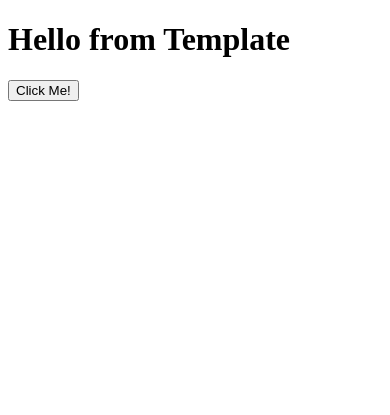
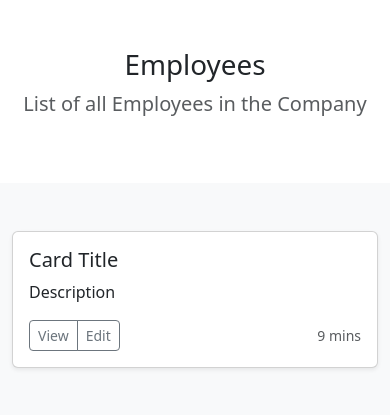
Before and after one commit to prattparedes/Django-CS, a Django app: page /employee/ in a window 390 px wide. Shown: the top 415 px of the page. Run offline with Django 4.2, Linux system fonts and the light colour scheme; some libraries are stand-ins or nearby versions.

Commit message:
Employee list html

```diff
--- a/learningDjango/employee/templates/index.html
+++ b/learningDjango/employee/templates/index.html
@@ -1,13 +1,165 @@
 <!DOCTYPE html>
 <html lang="en">
-<head>
-    <meta charset="UTF-8">
-    <meta http-equiv="X-UA-Compatible" content="IE=edge">
-    <meta name="viewport" content="width=device-width, initial-scale=1.0">
-    <title>Document</title>
-</head>
-<body>
-    <h1>Hello from Template</h1>
-    <button>Click Me!</button>
-</body>
+  <head>
+    <meta charset="utf-8" />
+    <meta name="viewport" content="width=device-width, initial-scale=1" />
+    <meta name="description" content="" />
+    <meta
+      name="author"
+      content="Mark Otto, Jacob Thornton, and Bootstrap contributors"
+    />
+    <meta name="generator" content="Hugo 0.104.2" />
+    <title>Blog Template · Bootstrap v5.2</title>
+
+    <!-- CSS only -->
+    <link
+      href="https://cdn.jsdelivr.net/npm/bootstrap@5.2.3/dist/css/bootstrap.min.css"
+      rel="stylesheet"
+      integrity="sha384-rbsA2VBKQhggwzxH7pPCaAqO46MgnOM80zW1RWuH61DGLwZJEdK2Kadq2F9CUG65"
+      crossorigin="anonymous"
+    />
+    <link
+      rel="canonical"
+      href="https://getbootstrap.com/docs/5.2/examples/blog/"
+    />
+
+    <link
+      href="/docs/5.2/dist/css/bootstrap.min.css"
+      rel="stylesheet"
+      integrity="sha384-rbsA2VBKQhggwzxH7pPCaAqO46MgnOM80zW1RWuH61DGLwZJEdK2Kadq2F9CUG65"
+      crossorigin="anonymous"
+    />
+
+    <!-- Favicons -->
+    <link
+      rel="apple-touch-icon"
+      href="/docs/5.2/assets/img/favicons/apple-touch-icon.png"
+      sizes="180x180"
+    />
+    <link
+      rel="icon"
+      href="/docs/5.2/assets/img/favicons/favicon-32x32.png"
+      sizes="32x32"
+      type="image/png"
+    />
+    <link
+      rel="icon"
+      href="/docs/5.2/assets/img/favicons/favicon-16x16.png"
+      sizes="16x16"
+      type="image/png"
+    />
+    <link rel="manifest" href="/docs/5.2/assets/img/favicons/manifest.json" />
+    <link
+      rel="mask-icon"
+      href="/docs/5.2/assets/img/favicons/safari-pinned-tab.svg"
+      color="#712cf9"
+    />
+    <link rel="icon" href="/docs/5.2/assets/img/favicons/favicon.ico" />
+    <meta name="theme-color" content="#712cf9" />
+
+    <style>
+      .bd-placeholder-img {
+        font-size: 1.125rem;
+        text-anchor: middle;
+        -webkit-user-select: none;
+        -moz-user-select: none;
+        user-select: none;
+      }
+
+      @media (min-width: 768px) {
+        .bd-placeholder-img-lg {
+          font-size: 3.5rem;
+        }
+      }
+
+      .b-example-divider {
+        height: 3rem;
+        background-color: rgba(0, 0, 0, 0.1);
+        border: solid rgba(0, 0, 0, 0.15);
+        border-width: 1px 0;
+        box-shadow: inset 0 0.5em 1.5em rgba(0, 0, 0, 0.1),
+          inset 0 0.125em 0.5em rgba(0, 0, 0, 0.15);
+      }
+
+      .b-example-vr {
+        flex-shrink: 0;
+        width: 1.5rem;
+        height: 100vh;
+      }
+
+      .bi {
+        vertical-align: -0.125em;
+        fill: currentColor;
+      }
+
+      .nav-scroller {
+        position: relative;
+        z-index: 2;
+        height: 2.75rem;
+        overflow-y: hidden;
+      }
+
+      .nav-scroller .nav {
+        display: flex;
+        flex-wrap: nowrap;
+        padding-bottom: 1rem;
+        margin-top: -1px;
+        overflow-x: auto;
+        text-align: center;
+        white-space: nowrap;
+        -webkit-overflow-scrolling: touch;
+      }
+    </style>
+
+    <!-- Custom styles for this template -->
+    <link
+      href="https://fonts.googleapis.com/css?family=Playfair&#43;Display:700,900&amp;display=swap"
+      rel="stylesheet"
+    />
+    <!-- Custom styles for this template -->
+    <link href="blog.css" rel="stylesheet" />
+  </head>
+
+  <body>
+
+    <main>
+
+      <section class="py-5 text-center container">
+        <div class="row py-lg-5">
+          <div class="col-lg-6 col-md-8 mx-auto">
+            <h1 class="fw-light">Employees</h1>
+            <p class="lead text-muted">List of all Employees in the Company</p>
+          </div>
+        </div>
+      </section>
+
+      <div class="album py-5 bg-light">
+        <div class="container">
+          <div class="row row-cols-1 row-cols-sm-2 row-cols-md-3 g-3">
+            <div class="col">
+              <div class="card shadow-sm">
+                <div class="card-body">
+                  <h5 class="card-text">Card Title</h5>
+                  <p class="card-text">Description</p>
+                  <div class="d-flex justify-content-between align-items-center">
+                    <div class="btn-group">
+                      <button type="button" class="btn btn-sm btn-outline-secondary">View</button>
+                      <button type="button" class="btn btn-sm btn-outline-secondary">Edit</button>
+                    </div>
+                    <small class="text-muted">9 mins</small>
+                  </div>
+                </div>
+              </div>
+            </div>
+          </div>
+        </div>
+      </div>
+
+    </main>
+
+
+        <script src="/docs/5.2/dist/js/bootstrap.bundle.min.js" integrity="sha384-kenU1KFdBIe4zVF0s0G1M5b4hcpxyD9F7jL+jjXkk+Q2h455rYXK/7HAuoJl+0I4" crossorigin="anonymous"></script>
+
+
+      </body>
 </html>
```
